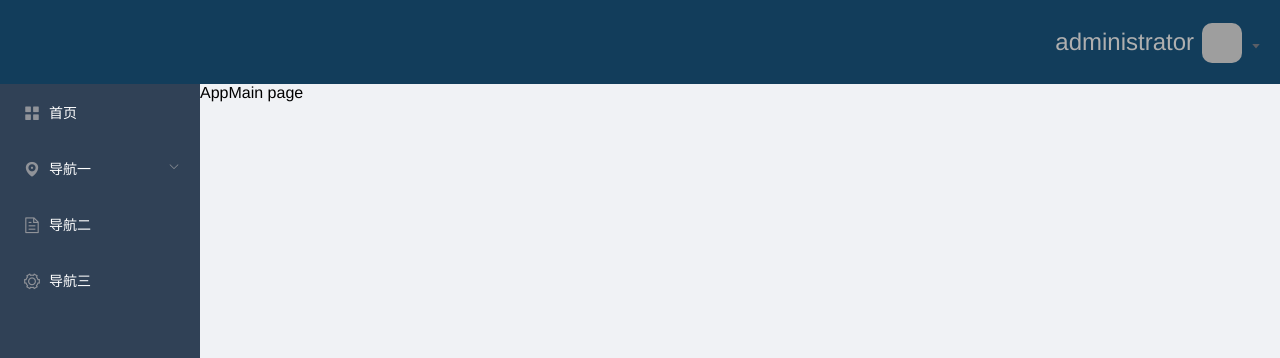
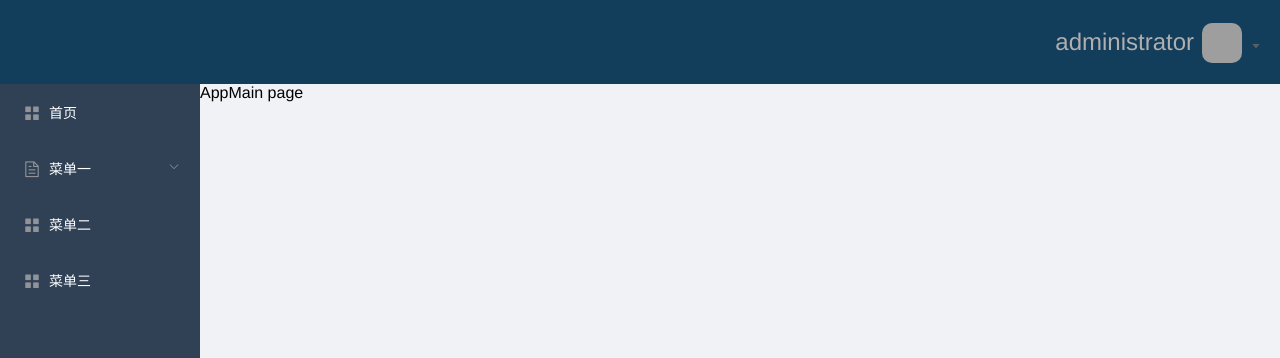
Before and after one commit to Bienaii/initial-template-vue2, a Vue app: page /#/dashboard in a window 1280 px wide. Shown: the top 358 px of the page. Built offline with nearby package versions, Linux system fonts and the light colour scheme; grey boxes are pictures that could not be loaded.

Commit message:
feat: 侧边栏菜单仿读取数据

```diff
--- a/src/layout/components/Sidebar/index.vue
+++ b/src/layout/components/Sidebar/index.vue
@@ -2,36 +2,32 @@
   <div class="sidebar-container">
     <el-menu
       :collapse="isCollapse"
-      default-active="1-4-1"
+      default-active="1"
       class="el-menu-vertical-demo"
       @open="handleOpen"
       @close="handleClose"
       background-color="#304156"
       text-color="#fff"
       active-text-color="#ffd04b">
-      <el-menu-item index="1">
+      <template v-for="(item, index) in allMenus" >
+        <template v-if="!item.subMenus.length">
+          <el-menu-item :index="item.menuId" :key="item.munuId" @click="addTab(item)">
             <i class="el-icon-menu"></i>
-        <span slot="title">首页</span>
+            <span slot="title">{{item.menuName}}</span>
           </el-menu-item>
-      <el-submenu index="2">
+        </template>
+        <template v-else>
+          <el-submenu :index="item.menuId" :key="item.munuId">
             <template slot="title">
-          <i class="el-icon-location"></i>
-          <span>导航一</span>
+              <i class="el-icon-document"></i>
+              <span>{{item.menuName}}</span>
             </template>
-        <el-menu-item-group>
-          <el-menu-item index="2-1">子页面1</el-menu-item>
-          <el-menu-item index="2-2">子页面2</el-menu-item>
-          <el-menu-item index="2-3">子页面3</el-menu-item>
+            <el-menu-item-group v-for="subItem in item.subMenus" :key="subItem.munuId">
+              <el-menu-item :index="subItem.menuId" @click="addTab(subItem)">{{subItem.menuName}}</el-menu-item>
             </el-menu-item-group>
           </el-submenu>
-      <el-menu-item index="3">
-        <i class="el-icon-document"></i>
-        <span slot="title">导航二</span>
-      </el-menu-item>
-      <el-menu-item index="4">
-        <i class="el-icon-setting"></i>
-        <span slot="title">导航三</span>
-      </el-menu-item>
+        </template>
+      </template>
     </el-menu>
     <img
       class="foldImg"
@@ -48,6 +44,43 @@ export default {
   data() {
     return {
       isCollapse: false, // 左侧栏是否展开显示
+      allMenus: [  // 左侧栏菜单，后面用接口数据替换
+        {
+          menuName: '首页',
+          menuId: '100000',
+          menuPath: 'dashboard',
+          subMenus: [],
+        },{
+          menuName: '菜单一',
+          menuId: '100010',
+          menuPath: 'menu-1',
+          subMenus: [
+            {
+              menuName: '子菜单一',
+              menuId: '100011',
+              menuPath: 'menu-1-1',
+            },{
+              menuName: '子菜单二',
+              menuId: '100012',
+              menuPath: 'menu-1-2',
+            },{
+              menuName: '子菜单三',
+              menuId: '100013',
+              menuPath: 'menu-1-3',
+            }
+          ],
+        },{
+          menuName: '菜单二',
+          menuId: '100020',
+          menuPath: 'menu-2',
+          subMenus: [],
+        },{
+          menuName: '菜单三',
+          menuId: '100030',
+          menuPath: 'menu-3',
+          subMenus: [],
+        },
+      ]
     }
   },
   computed: {
@@ -65,6 +98,10 @@ export default {
     // 切换侧边栏显示/隐藏
     toggleSidebar() {
       this.isCollapse = !this.isCollapse
+    },
+    // 点击菜单跳转对应路由
+    addTab(data) {
+      console.log(data,'routes');
     }
   }
 }
```
Lines whose indentation alone changed are shown as unchanged.
